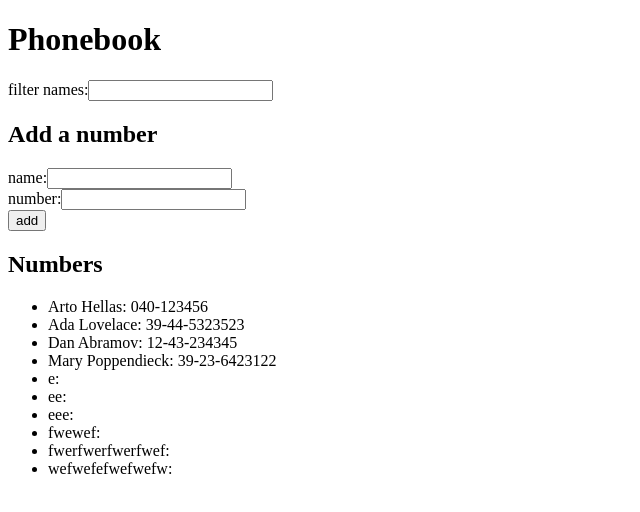
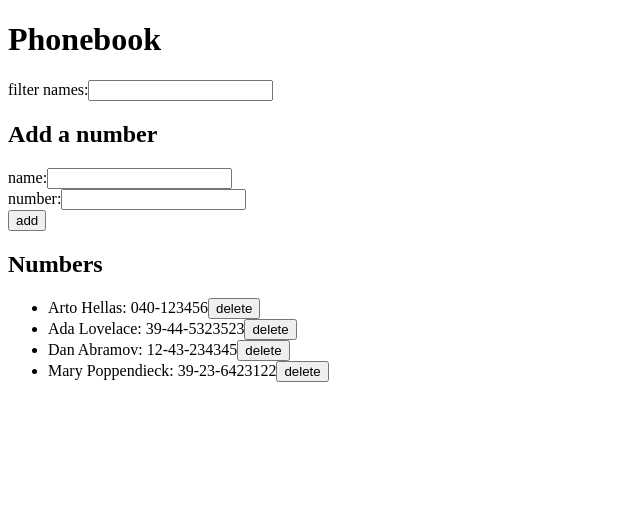
Before and after one commit to mirdevilar/hy-fs-p2, a React (Vite) app in the folder phonebook/: page / in a window 1280 px wide. Shown: the top 512 px of the page, without its empty margins (0-640 px from the left). Built offline with nearby package versions, Linux system fonts and the light colour scheme; data requests are answered from the project's data file.

Commit message:
2.14-deletion

```diff
--- a/phonebook/db.json
+++ b/phonebook/db.json
@@ -19,36 +19,6 @@
       "name": "Mary Poppendieck",
       "number": "39-23-6423122",
       "id": 4
-    },
-    {
-      "id": "beb6",
-      "name": "e",
-      "number": ""
-    },
-    {
-      "id": "0229",
-      "name": "ee",
-      "number": ""
-    },
-    {
-      "id": "f918",
-      "name": "eee",
-      "number": ""
-    },
-    {
-      "id": "676a",
-      "name": "fwewef",
-      "number": ""
-    },
-    {
-      "id": "06f6",
-      "name": "fwerfwerfwerfwef",
-      "number": ""
-    },
-    {
-      "id": "79ed",
-      "name": "wefwefefwefwefw",
-      "number": ""
     }
   ]
 }
--- a/phonebook/src/App.jsx
+++ b/phonebook/src/App.jsx
@@ -30,7 +30,7 @@ const App = () => {
   const handleNumberUpdate = (e) =>
     setNewNumber(e.target.value)
 
-  const handleAddNote = (e) => {
+  const handleAdd = (e) => {
     e.preventDefault()
 
     const exists = persons.some(person => person.name === newName)
@@ -40,8 +40,8 @@ const App = () => {
         number: newNumber,
       }
 
-      personsService.add(person).then(data => {
-          setPersons(persons.concat(data))
+      personsService.add(person).then(personToAdd => {
+          setPersons(persons.concat(personToAdd))
           setNewName('')
           setNewNumber('')
       })
@@ -56,8 +56,21 @@ const App = () => {
     }*/
   }
 
+  const handleRemove = (e) => {
+    const idToRemove = e.target.id
+    const confirm = window.confirm(`Delete ${persons.find(p => p.id === idToRemove).name}`)
+    personsService.removePerson(idToRemove)
+      .then(() => {
+        const updatedPersons = persons.filter(person =>
+          person.id !== idToRemove
+        )
+        setPersons(updatedPersons)
+      }
+      )
+  }
+
   return (
-    <div>
+    <>
       <h1>Phonebook</h1>
       <Filter
         handleChange={handleFilterUpdate}
@@ -69,11 +82,15 @@ const App = () => {
         newNumber={newNumber}
         handleNameUpdate={handleNameUpdate}
         handleNumberUpdate={handleNumberUpdate}
-        handleSubmitPerson={handleAddNote}
+        handleSubmitPerson={handleAdd}
       />
       <h2>Numbers</h2>
-      <PersonsList persons={persons} filter={filter} />
-    </div>
+      <PersonsList
+        persons={persons}
+        filter={filter}
+        handleRemove={handleRemove}
+      />
+    </>
   )
 }
 
--- a/phonebook/src/components/PersonsList.jsx
+++ b/phonebook/src/components/PersonsList.jsx
@@ -1,4 +1,13 @@
-const PersonsList = ({persons, filter}) => {
+const Person = ({person, handleRemove}) => {
+  return (
+    <li className='person' >
+      {person.name}: {person.number}
+      <button id={person.id} onClick={handleRemove}>delete</button>
+    </li>
+  )
+}
+
+const PersonsList = ({persons, filter, handleRemove}) => {
   const list = persons
     .filter(person => {
       return (
@@ -8,7 +17,11 @@ const PersonsList = ({persons, filter}) => {
       )
     })
     .map((person, i) =>
-    <li key={i} className='person' >{person.name}: {person.number}</li>
+      <Person
+        key={i}
+        person={person}
+        handleRemove={handleRemove}
+      />
     )
   return (
     <ul>{list}</ul>
--- a/phonebook/src/services/persons.jsx
+++ b/phonebook/src/services/persons.jsx
@@ -7,4 +7,11 @@ const add = (data) =>
   axios.post(baseUrl, data)
     .then(r => r.data)
 
-export default { getAll, add }
+const removePerson = (data) => {
+  console.log(data);
+  return axios.delete(`${baseUrl}/${data}`)
+    .then(/*r => r.data.id*/)
+}
+
+
+export default { getAll, add, removePerson }
```
